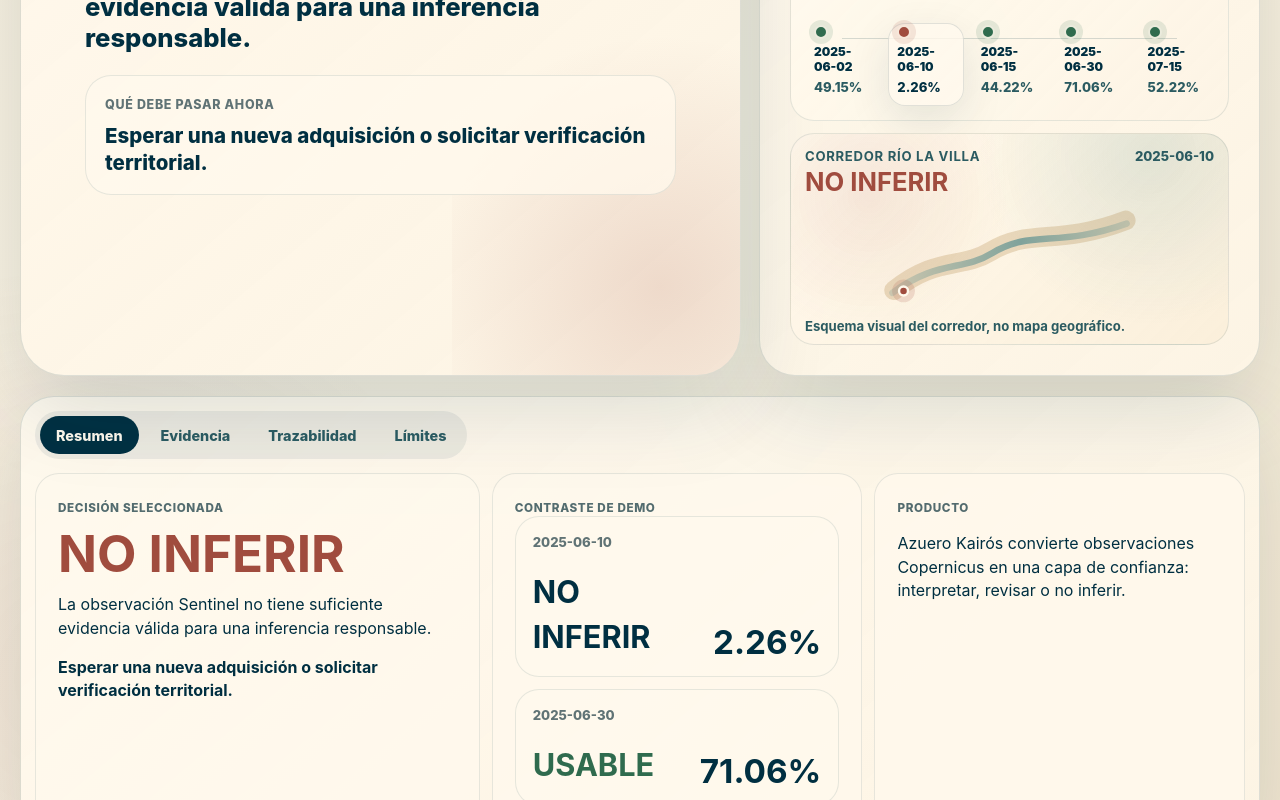
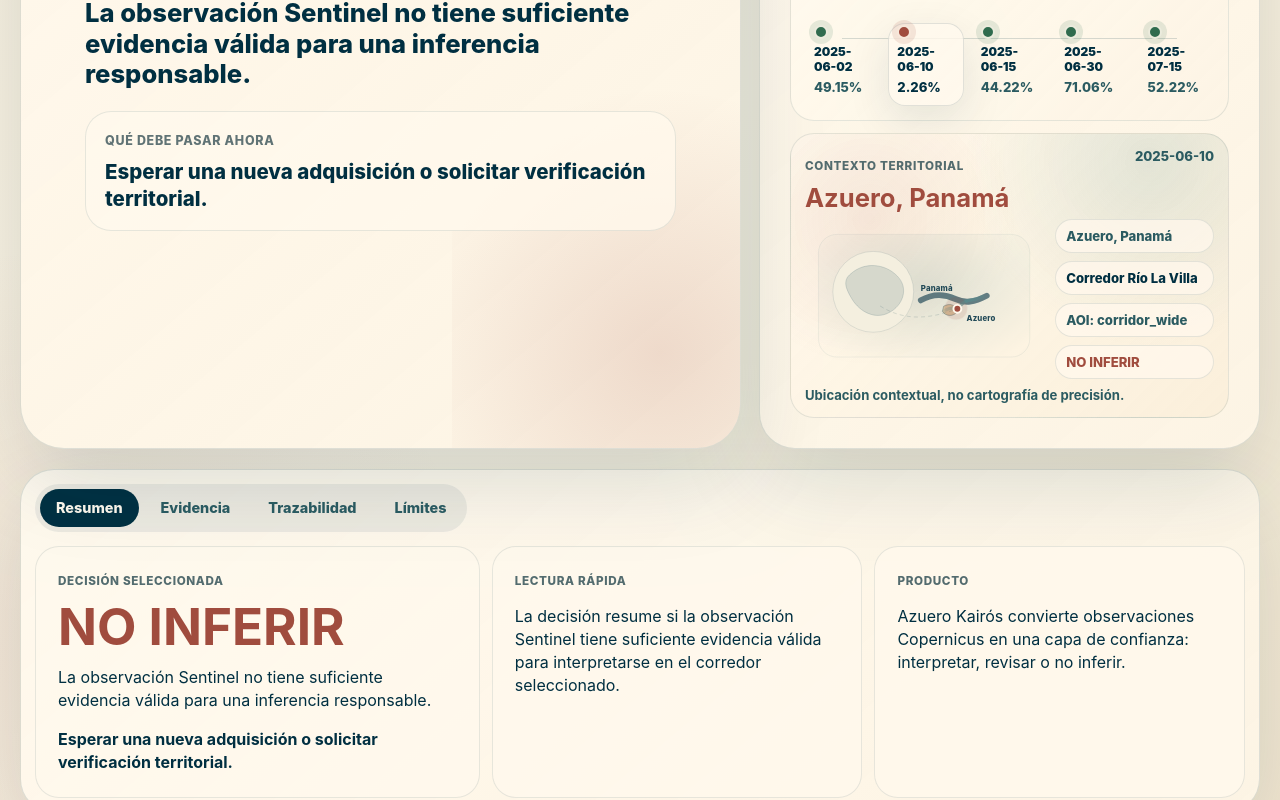
Before and after one commit to jrod-md/AzueroKairos, a React (Vite) app in the folder frontend/: page / in a window 1280 px wide. Shown: the part 700-1500 px from the top of the page. Built offline with nearby package versions, Linux system fonts and the light colour scheme.

Commit message:
Add decision-first React interface with threshold and timeline

```diff
--- a/frontend/src/App.jsx
+++ b/frontend/src/App.jsx
@@ -343,7 +343,7 @@ function DecisionLanding({
             selectedDate={selectedDate}
             setSelectedDate={setSelectedDate}
           />
-          <TerritorialEvidenceMotif record={record} />
+          <TerritorialContextModule record={record} />
         </aside>
       </section>
 
@@ -365,7 +365,7 @@ function DecisionLanding({
 
         <div className="tab-panel" role="tabpanel">
           {activeDetailTab === "resumen" ? (
-            <SummaryTab record={record} comparisonRecords={comparisonRecords} />
+            <SummaryTab record={record} />
           ) : null}
           {activeDetailTab === "evidencia" ? <EvidenceTab record={record} /> : null}
           {activeDetailTab === "trazabilidad" ? (
@@ -470,44 +470,81 @@ function ObservationTimeline({ records, selectedDate, setSelectedDate }) {
   );
 }
 
-function TerritorialEvidenceMotif({ record }) {
+function TerritorialContextModule({ record, variant = "decision" }) {
   const state = getStateMeta(record);
-  const markerPosition = clampPercentage(record.validPercent);
-  const markerX = 24 + (markerPosition / 100) * 252;
-  const markerY = 118 - (markerPosition / 100) * 55;
 
   return (
     <section
-      className={`territorial-motif tone-${state.tone}`}
-      aria-label="Esquema visual del corredor"
+      className={`territorial-context tone-${state.tone} ${variant}`}
+      aria-label="Contexto territorial"
     >
-      <div className="motif-heading">
+      <div className="context-copy">
         <div>
-          <p className="small-label">Corredor Río La Villa</p>
-          <h3>{state.label}</h3>
+          <p className="small-label">Contexto territorial</p>
+          <h3>Azuero, Panamá</h3>
         </div>
         <span>{record.date}</span>
       </div>
-      <svg viewBox="0 0 320 150" role="img" aria-label="Motivo abstracto del corredor">
+
+      <div className="context-body">
+        <svg
+          className="context-map"
+          viewBox="0 0 360 230"
+          role="img"
+          aria-label="Ubicación contextual de Panamá, Azuero y el Corredor Río La Villa"
+        >
         <defs>
-          <linearGradient id="motif-river" x1="0%" y1="0%" x2="100%" y2="0%">
-            <stop offset="0%" stopColor="currentColor" stopOpacity="0.2" />
+          <radialGradient id="context-paper" cx="50%" cy="42%" r="68%">
+            <stop offset="0%" stopColor="currentColor" stopOpacity="0.18" />
+            <stop offset="100%" stopColor="currentColor" stopOpacity="0" />
+          </radialGradient>
+          <linearGradient id="context-river" x1="0%" y1="0%" x2="100%" y2="0%">
+            <stop offset="0%" stopColor="currentColor" stopOpacity="0.18" />
             <stop offset="55%" stopColor="currentColor" stopOpacity="0.72" />
-            <stop offset="100%" stopColor="currentColor" stopOpacity="0.24" />
+            <stop offset="100%" stopColor="currentColor" stopOpacity="0.28" />
           </linearGradient>
         </defs>
-        <path
-          className="motif-corridor"
-          d="M18 116 C70 74 101 90 137 68 C185 39 219 62 303 30"
-        />
-        <path
-          className="motif-river"
-          d="M16 119 C72 78 102 93 139 70 C187 41 219 64 304 34"
-        />
-        <circle className="motif-marker-halo" cx={markerX} cy={markerY} r="14" />
-        <circle className="motif-marker" cx={markerX} cy={markerY} r="5.5" />
-      </svg>
-      <p>Esquema visual del corredor, no mapa geográfico.</p>
+          <rect className="context-paper" x="18" y="16" width="324" height="188" rx="28" />
+          <circle className="context-globe" cx="102" cy="104" r="62" />
+          <path
+            className="context-america"
+            d="M68 76 C88 58 120 60 139 80 C157 98 148 125 126 136 C105 147 82 135 70 116 C59 98 55 86 68 76"
+          />
+          <path
+            className="context-panama"
+            d="M175 117 C194 106 211 107 228 115 C243 122 257 120 276 110"
+          />
+          <path
+            className="context-azuero"
+            d="M210 126 C219 121 229 124 232 133 C226 143 213 142 208 134 Z"
+          />
+          <path
+            className="context-corridor"
+            d="M211 133 C221 126 232 131 239 122 C246 114 257 119 270 111"
+          />
+          <circle className="context-marker-halo" cx="231" cy="130" r="18" />
+          <circle className="context-marker" cx="231" cy="130" r="6" />
+          <path
+            className="context-route"
+            d="M113 126 C150 149 188 146 231 130"
+          />
+          <text className="context-svg-label label-panama" x="175" y="102">
+            Panamá
+          </text>
+          <text className="context-svg-label label-azuero" x="245" y="148">
+            Azuero
+          </text>
+        </svg>
+
+        <div className="context-facts">
+          <span>Azuero, Panamá</span>
+          <strong>Corredor Río La Villa</strong>
+          <span>AOI: {record.aoi}</span>
+          <span className={`context-state tone-${state.tone}`}>{state.label}</span>
+        </div>
+      </div>
+
+      <p className="context-note">Ubicación contextual, no cartografía de precisión.</p>
     </section>
   );
 }
@@ -539,7 +576,7 @@ function CompactComparison({ records }) {
   );
 }
 
-function SummaryTab({ record, comparisonRecords }) {
+function SummaryTab({ record }) {
   const state = getStateMeta(record);
 
   return (
@@ -551,8 +588,11 @@ function SummaryTab({ record, comparisonRecords }) {
         <strong>{state.nextAction}</strong>
       </article>
       <article className="summary-card">
-        <span className="small-label">Contraste de demo</span>
-        <CompactComparison records={comparisonRecords} />
+        <span className="small-label">Lectura rápida</span>
+        <p>
+          La decisión resume si la observación Sentinel tiene suficiente evidencia
+          válida para interpretarse en el corredor seleccionado.
+        </p>
       </article>
       <article className="summary-card">
         <span className="small-label">Producto</span>
@@ -687,6 +727,7 @@ function TechnicalDashboard({
       </div>
 
       <ConfidenceThresholdVisual record={record} compact />
+      <TerritorialContextModule record={record} variant="technical" />
       <ComparisonSection records={comparisonRecords} />
       <MetricsSection record={record} />
       <EvidencePipeline />
--- a/frontend/src/styles.css
+++ b/frontend/src/styles.css
@@ -450,7 +450,7 @@ select {
 
 .threshold-visual,
 .observation-timeline,
-.territorial-motif {
+.territorial-context {
   position: relative;
   border: 1px solid color-mix(in oklch, var(--river) 10%, transparent);
   border-radius: 24px;
@@ -471,7 +471,7 @@ select {
 
 .threshold-heading,
 .timeline-heading,
-.motif-heading {
+.context-copy {
   display: flex;
   align-items: flex-start;
   justify-content: space-between;
@@ -479,7 +479,7 @@ select {
 }
 
 .threshold-heading h3,
-.motif-heading h3 {
+.context-copy h3 {
   margin: 5px 0 0;
   color: var(--river);
   font-size: clamp(1.2rem, 2vw, 1.65rem);
@@ -495,12 +495,14 @@ select {
 }
 
 .threshold-visual.tone-usable .threshold-heading strong,
-.territorial-motif.tone-usable .motif-heading h3 {
+.territorial-context.tone-usable .context-copy h3,
+.territorial-context.tone-usable .context-state {
   color: var(--usable);
 }
 
 .threshold-visual.tone-review .threshold-heading strong,
-.territorial-motif.tone-review .motif-heading h3 {
+.territorial-context.tone-review .context-copy h3,
+.territorial-context.tone-review .context-state {
   color: var(--review);
 }
 
@@ -637,7 +639,7 @@ select {
 }
 
 .timeline-heading span,
-.motif-heading > span {
+.context-copy > span {
   color: var(--river-soft);
   font-size: 0.82rem;
   font-weight: 760;
@@ -718,9 +720,9 @@ select {
   color: var(--river);
 }
 
-.territorial-motif {
+.territorial-context {
   overflow: hidden;
-  padding: 14px 14px 10px;
+  padding: 14px;
   color: var(--turquoise);
   background:
     radial-gradient(circle at 18% 30%, color-mix(in oklch, var(--stop) 10%, transparent), transparent 36%),
@@ -728,56 +730,137 @@ select {
     linear-gradient(135deg, color-mix(in oklch, var(--paper) 86%, transparent), color-mix(in oklch, var(--review-soft) 44%, var(--paper)));
 }
 
-.territorial-motif.tone-stop .motif-heading h3 {
+.territorial-context.tone-stop .context-copy h3,
+.territorial-context.tone-stop .context-state {
   color: var(--stop);
 }
 
-.territorial-motif svg {
+.context-body {
+  display: grid;
+  grid-template-columns: minmax(0, 1.2fr) minmax(138px, 0.8fr);
+  gap: 12px;
+  align-items: center;
+  margin-top: 8px;
+}
+
+.territorial-context.technical .context-body {
+  grid-template-columns: minmax(0, 1.1fr) minmax(260px, 0.9fr);
+}
+
+.context-map {
   display: block;
   width: 100%;
-  height: 122px;
-  margin: 2px 0 0;
-}
-
-.motif-corridor,
-.motif-river {
+  height: 150px;
+}
+
+.territorial-context.technical .context-map {
+  height: 220px;
+}
+
+.context-paper {
+  fill: url("#context-paper");
+  stroke: color-mix(in oklch, var(--river) 9%, transparent);
+}
+
+.context-globe {
+  fill: color-mix(in oklch, var(--turquoise) 9%, var(--paper));
+  stroke: color-mix(in oklch, var(--river) 12%, transparent);
+  stroke-width: 1.2;
+}
+
+.context-america {
+  fill: color-mix(in oklch, var(--river) 12%, transparent);
+  stroke: color-mix(in oklch, var(--river) 18%, transparent);
+  stroke-width: 1.2;
+}
+
+.context-panama,
+.context-corridor,
+.context-route {
   fill: none;
   stroke-linecap: round;
 }
 
-.motif-corridor {
-  stroke: color-mix(in oklch, var(--review) 22%, transparent);
-  stroke-width: 24;
-}
-
-.motif-river {
-  stroke: url("#motif-river");
-  stroke-width: 8;
-}
-
-.motif-marker-halo {
+.context-panama {
+  stroke: color-mix(in oklch, var(--river) 58%, transparent);
+  stroke-width: 9;
+}
+
+.context-azuero {
+  fill: color-mix(in oklch, var(--review) 42%, var(--paper));
+  stroke: color-mix(in oklch, var(--river) 30%, transparent);
+  stroke-width: 1.4;
+}
+
+.context-corridor {
+  stroke: url("#context-river");
+  stroke-width: 5;
+}
+
+.context-route {
+  stroke: color-mix(in oklch, var(--river) 14%, transparent);
+  stroke-width: 1.4;
+  stroke-dasharray: 5 6;
+}
+
+.context-marker-halo {
   fill: var(--stop);
-  opacity: 0.16;
-}
-
-.motif-marker {
+  opacity: 0.14;
+}
+
+.context-marker {
   fill: var(--stop);
   stroke: color-mix(in oklch, var(--paper) 92%, var(--cream));
   stroke-width: 3;
 }
 
-.territorial-motif.tone-usable .motif-marker,
-.territorial-motif.tone-usable .motif-marker-halo {
+.territorial-context.tone-usable .context-marker,
+.territorial-context.tone-usable .context-marker-halo {
   fill: var(--usable);
 }
 
-.territorial-motif.tone-review .motif-marker,
-.territorial-motif.tone-review .motif-marker-halo {
+.territorial-context.tone-review .context-marker,
+.territorial-context.tone-review .context-marker-halo {
   fill: var(--review);
 }
 
-.territorial-motif p {
-  margin: 0;
+.context-svg-label {
+  fill: color-mix(in oklch, var(--river) 86%, transparent);
+  font-family: inherit;
+  font-size: 12px;
+  font-weight: 820;
+  letter-spacing: 0.02em;
+}
+
+.context-facts {
+  display: grid;
+  gap: 8px;
+  align-content: center;
+}
+
+.context-facts span,
+.context-facts strong {
+  min-width: 0;
+  padding: 8px 10px;
+  border: 1px solid color-mix(in oklch, var(--river) 10%, transparent);
+  border-radius: 999px;
+  background: color-mix(in oklch, var(--paper) 72%, transparent);
+  color: var(--river-soft);
+  font-size: 0.82rem;
+  font-weight: 780;
+  overflow-wrap: anywhere;
+}
+
+.context-facts strong {
+  color: var(--river);
+}
+
+.context-state {
+  color: var(--stop);
+}
+
+.context-note {
+  margin: 8px 0 0;
   color: var(--river-soft);
   font-size: 0.82rem;
   font-weight: 720;
@@ -1054,6 +1137,7 @@ select {
 .metrics-section,
 .technical-trace-section,
 .threshold-visual.compact,
+.territorial-context.technical,
 .pipeline-section,
 .brief-section,
 .limits-card {
@@ -1191,6 +1275,7 @@ select {
 .comparison-section,
 .metrics-section,
 .technical-trace-section,
+.territorial-context.technical,
 .pipeline-section,
 .brief-section,
 .limits-card {
@@ -1365,7 +1450,7 @@ select {
   }
 
   .why-copy,
-  .territorial-motif {
+  .territorial-context {
     grid-column: 1 / -1;
   }
 
@@ -1487,6 +1572,7 @@ select {
   .trace-grid,
   .brief-grid,
   .technical-status-row,
+  .context-body,
   .modules-strip,
   .module-list {
     grid-template-columns: 1fr;
@@ -1521,7 +1607,7 @@ select {
   .threshold-marker,
   .timeline-point,
   .threshold-visual,
-  .territorial-motif {
+  .territorial-context {
     transition: none;
   }
 }
@@ -1538,7 +1624,7 @@ select {
   .trace-item,
   .threshold-visual,
   .timeline-point,
-  .territorial-motif {
+  .territorial-context {
     transition:
       transform 180ms ease-out,
       box-shadow 180ms ease-out,
@@ -1547,6 +1633,10 @@ select {
 
   .decision-content {
     animation: decision-enter 320ms cubic-bezier(0.22, 1, 0.36, 1);
+  }
+
+  .context-marker-halo {
+    animation: context-marker-pulse 2.8s ease-out infinite;
   }
 
   .summary-card:hover,
@@ -1556,7 +1646,7 @@ select {
   .trace-item:hover,
   .timeline-point:hover,
   .threshold-visual:hover,
-  .territorial-motif:hover {
+  .territorial-context:hover {
     transform: translateY(-2px);
     box-shadow: var(--shadow-soft);
   }
@@ -1573,3 +1663,18 @@ select {
     transform: translateY(0);
   }
 }
+
+@keyframes context-marker-pulse {
+  0%,
+  100% {
+    opacity: 0.12;
+    transform: scale(0.94);
+    transform-origin: center;
+  }
+
+  50% {
+    opacity: 0.22;
+    transform: scale(1.08);
+    transform-origin: center;
+  }
+}
```
Also changed, not shown: frontend/public/data/territorial_context.json (added, +39 -0 lines), frontend/src/lib/territorialContext.js (added, +87 -0 lines).
